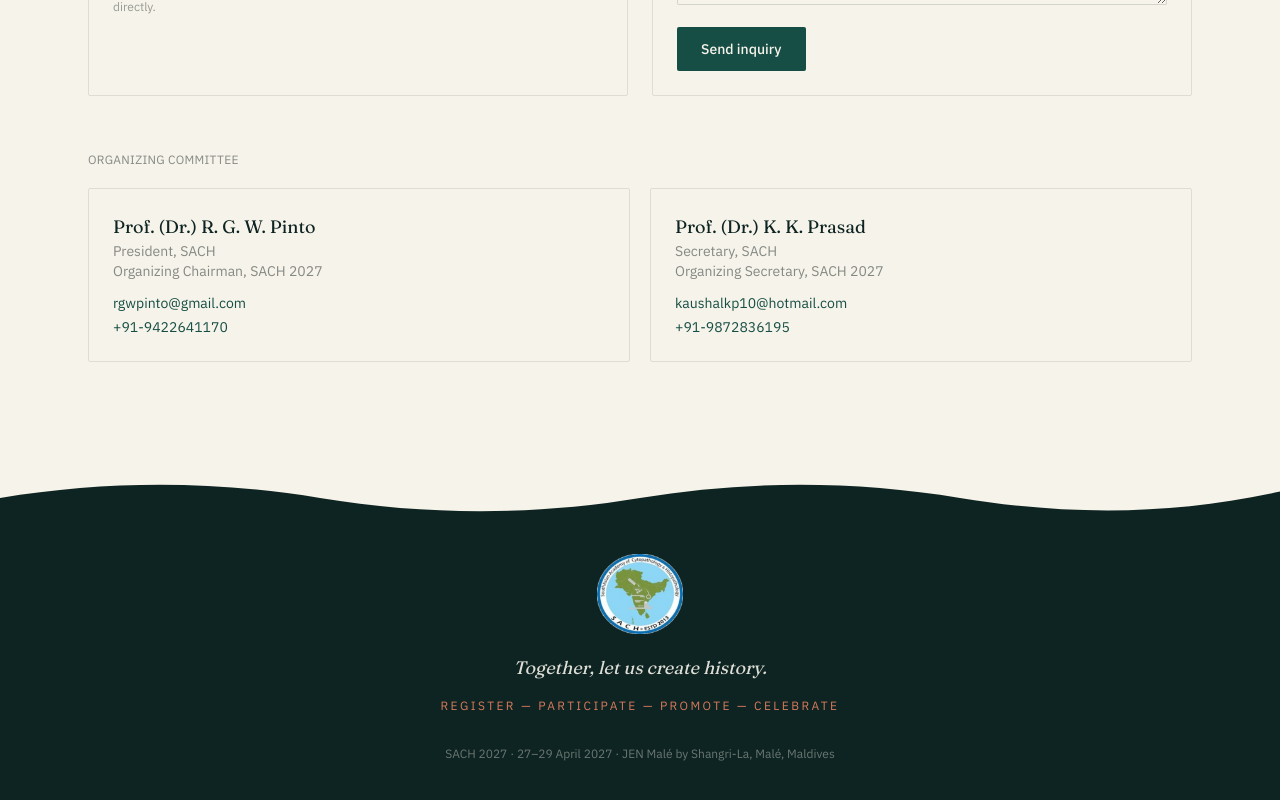
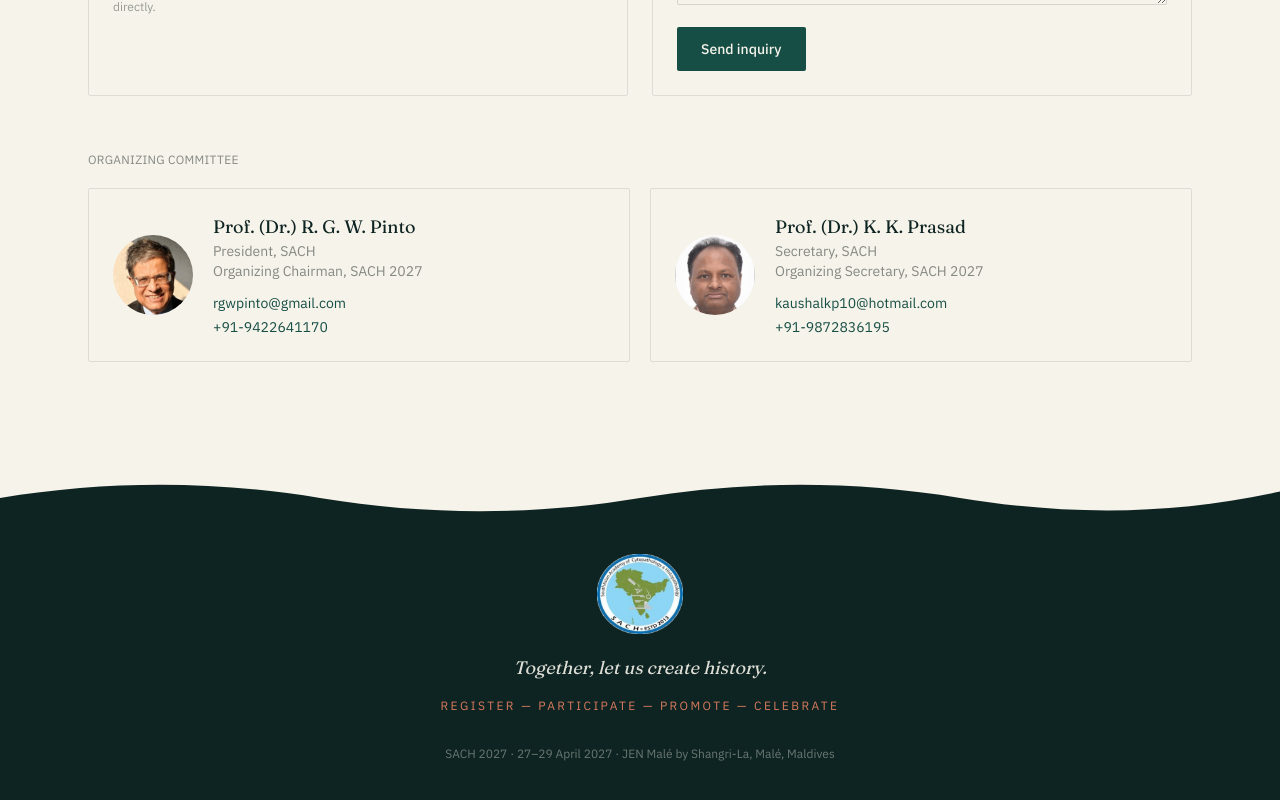
Before and after one commit to sach2027/SACH, a Next.js app: page / in a window 1280 px wide. Shown: the part 5432-6232 px from the top of the page. Built offline with nearby package versions, Linux system fonts and the light colour scheme.

Commit message:
Add organizing committee photos

```diff
--- a/src/components/Logistics.tsx
+++ b/src/components/Logistics.tsx
@@ -1,4 +1,6 @@
+import Image from 'next/image';
 import { leadership, eventManager } from '@/lib/content';
+import { asset } from '@/lib/assets';
 import LogisticsForm from './LogisticsForm';
 
 export default function Logistics() {
@@ -54,7 +56,20 @@
         </p>
         <div className="mt-5 grid grid-cols-1 gap-5 sm:grid-cols-2">
           {leadership.map((person) => (
-            <div key={person.name} className="rounded-sm border border-ink/10 p-6">
+            <div
+              key={person.name}
+              className="flex items-center gap-5 rounded-sm border border-ink/10 p-6"
+            >
+              {person.photo && (
+                <Image
+                  src={asset(person.photo)}
+                  alt={person.name}
+                  width={160}
+                  height={160}
+                  className="h-20 w-20 shrink-0 rounded-full object-cover"
+                />
+              )}
+              <div>
                 <h3 className="font-display text-lg text-ink">{person.name}</h3>
                 {person.roles.map((role) => (
                   <p key={role} className="text-sm text-slate/60">
@@ -73,6 +88,7 @@
                   </a>
                 </div>
               </div>
+            </div>
           ))}
         </div>
       </div>
--- a/src/lib/content.ts
+++ b/src/lib/content.ts
@@ -142,6 +142,7 @@
   roles: string[];
   email: string;
   phone: string;
+  photo?: string; // file in /public/speakers
 };
 
 export const leadership: LeadershipContact[] = [
@@ -150,12 +151,14 @@
     roles: ['President, SACH', 'Organizing Chairman, SACH 2027'],
     email: 'rgwpinto@gmail.com',
     phone: '+91-9422641170',
+    photo: '/speakers/rgw-pinto.jpg',
   },
   {
     name: 'Prof. (Dr.) K. K. Prasad',
     roles: ['Secretary, SACH', 'Organizing Secretary, SACH 2027'],
     email: 'kaushalkp10@hotmail.com',
     phone: '+91-9872836195',
+    photo: '/speakers/kk-prasad.jpg',
   },
 ];
 
```
Also changed, not shown: public/speakers/kk-prasad.jpg (added), public/speakers/rgw-pinto.jpg (added). Lines whose indentation alone changed are shown as unchanged.
